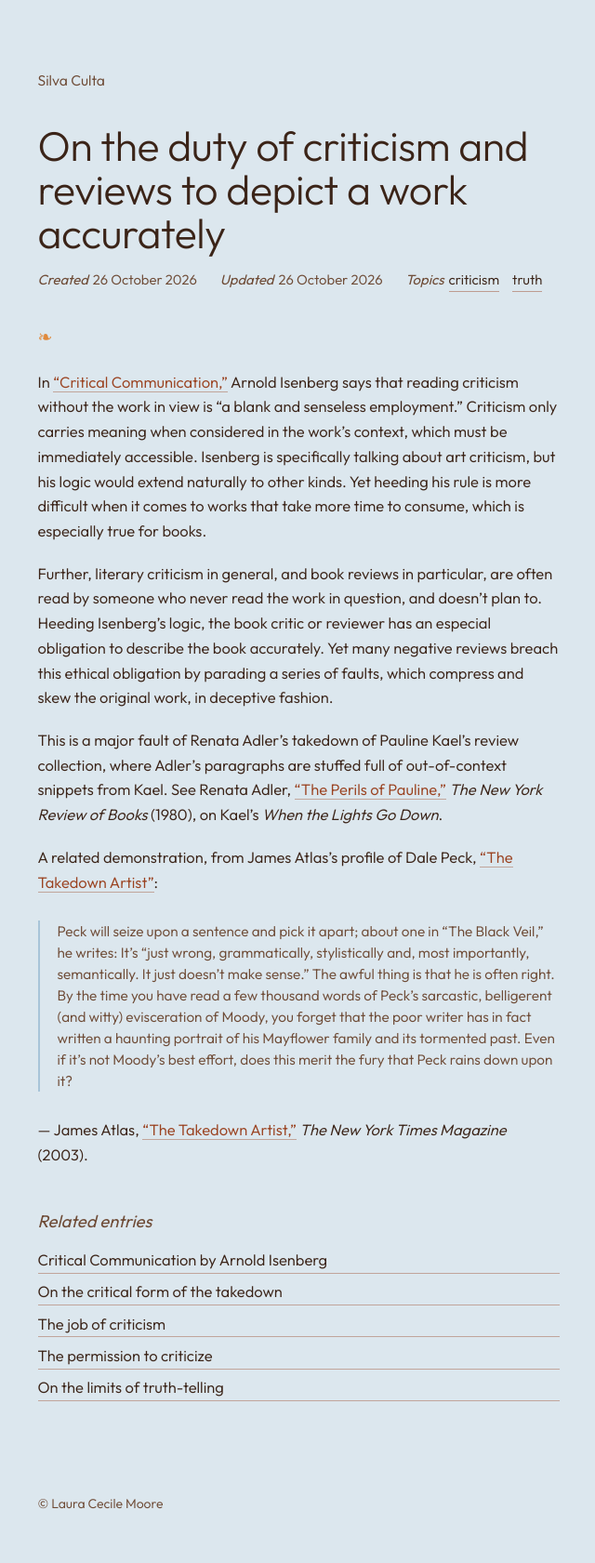
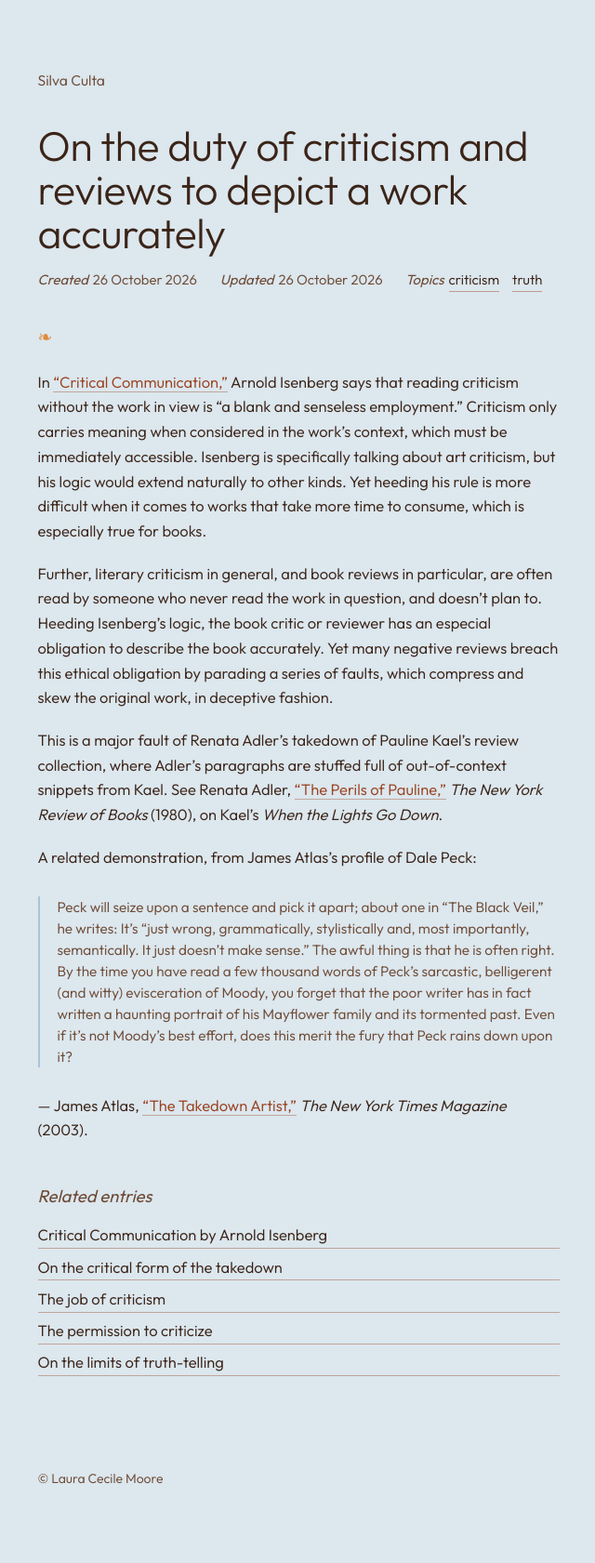
Before and after one commit to lauramoorewrites-del/treasury, a Jekyll site: the page built from _pages/on-the-duty-of-criticism-to-depict-a-work-accurately.md, in a window 1280 px wide. Shown: the whole page at 93% size, without its empty margins (319-959 px from the left). Built offline with Jekyll 4.4.1, drawn with Linux system fonts in a browser that asks for light colours; after the commit the page ends 1654 px from its top, so only the background shows below that.

Commit message:
Drop duplicate Atlas title from lead-in
Co-Authored-By: Claude Opus 5.5 (1M context) <noreply@anthropic.com>

```diff
--- a/_pages/on-the-duty-of-criticism-to-depict-a-work-accurately.md
+++ b/_pages/on-the-duty-of-criticism-to-depict-a-work-accurately.md
@@ -24,7 +24,7 @@ Further, literary criticism in general, and book reviews in particular, are ofte
 
 This is a major fault of Renata Adler’s takedown of Pauline Kael’s review collection, where Adler’s paragraphs are stuffed full of out-of-context snippets from Kael. See Renata Adler, [“The Perils of Pauline,”](https://www.nybooks.com/articles/1980/08/14/the-perils-of-pauline/) *The New York Review of Books* (1980), on Kael’s *When the Lights Go Down*.
 
-A related demonstration, from James Atlas’s profile of Dale Peck, [“The Takedown Artist”](https://www.nytimes.com/2003/10/26/magazine/the-takedown-artist.html):
+A related demonstration, from James Atlas’s profile of Dale Peck:
 
 > Peck will seize upon a sentence and pick it apart; about one in “The Black Veil,” he writes: It’s “just wrong, grammatically, stylistically and, most importantly, semantically. It just doesn’t make sense.” The awful thing is that he is often right. By the time you have read a few thousand words of Peck’s sarcastic, belligerent (and witty) evisceration of Moody, you forget that the poor writer has in fact written a haunting portrait of his Mayflower family and its tormented past. Even if it’s not Moody’s best effort, does this merit the fury that Peck rains down upon it?
 
```
